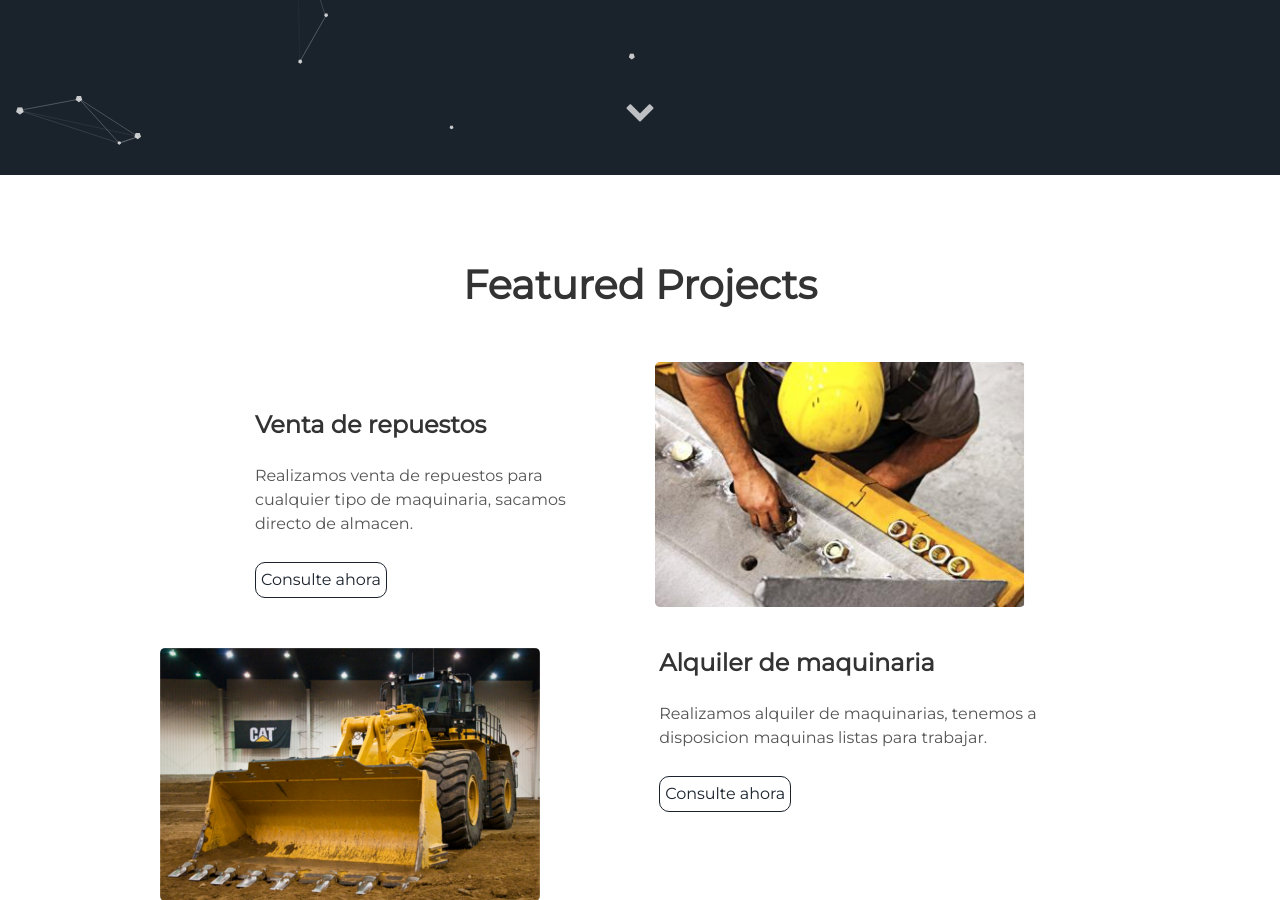
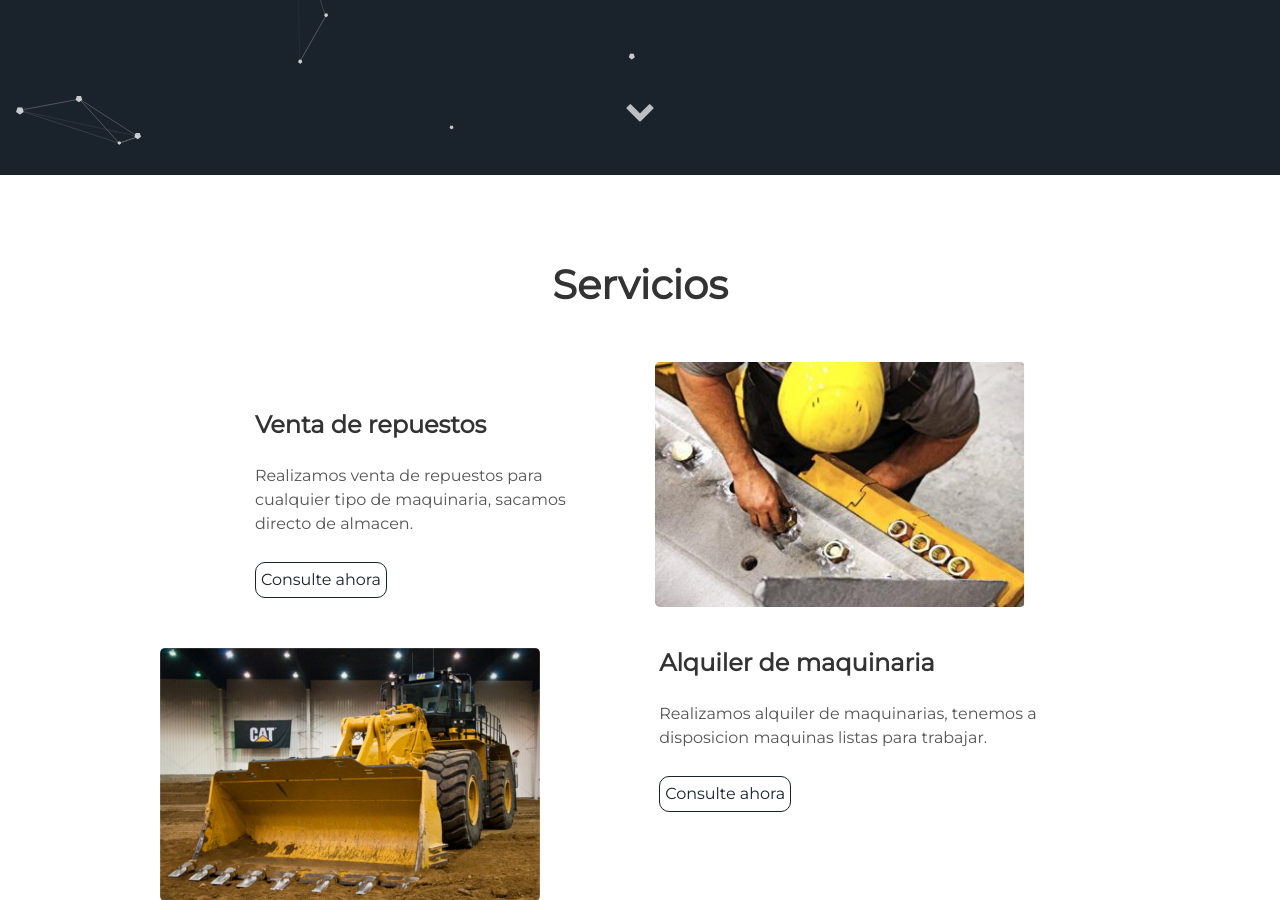
Before and after one commit to ClaudioAyma/EMSolutions, a Jekyll site: the page built from index.html, in a window 1280 px wide and 900 px high, scrolled down 725 px. Built offline with Jekyll 4.4.1, drawn with Linux system fonts in a browser that asks for light colours.

Commit message:
Update projects.html

```diff
--- a/_includes/projects.html
+++ b/_includes/projects.html
@@ -1,5 +1,5 @@
 <div class="user-details">
-  <h1> Featured Projects </h1>
+  <h1> Servicios </h1>
 </div>
 
 <div class="user-projects">
```
